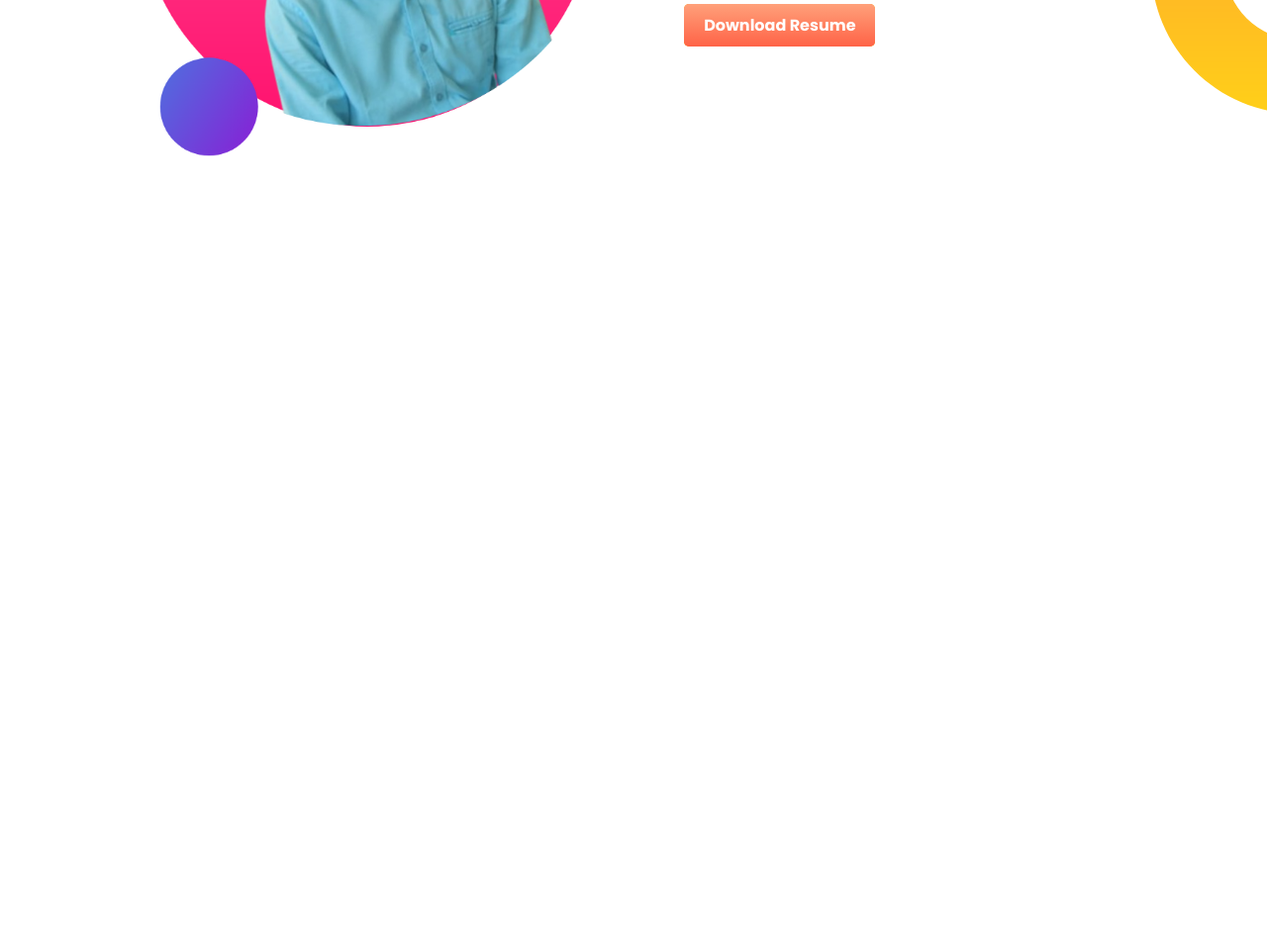
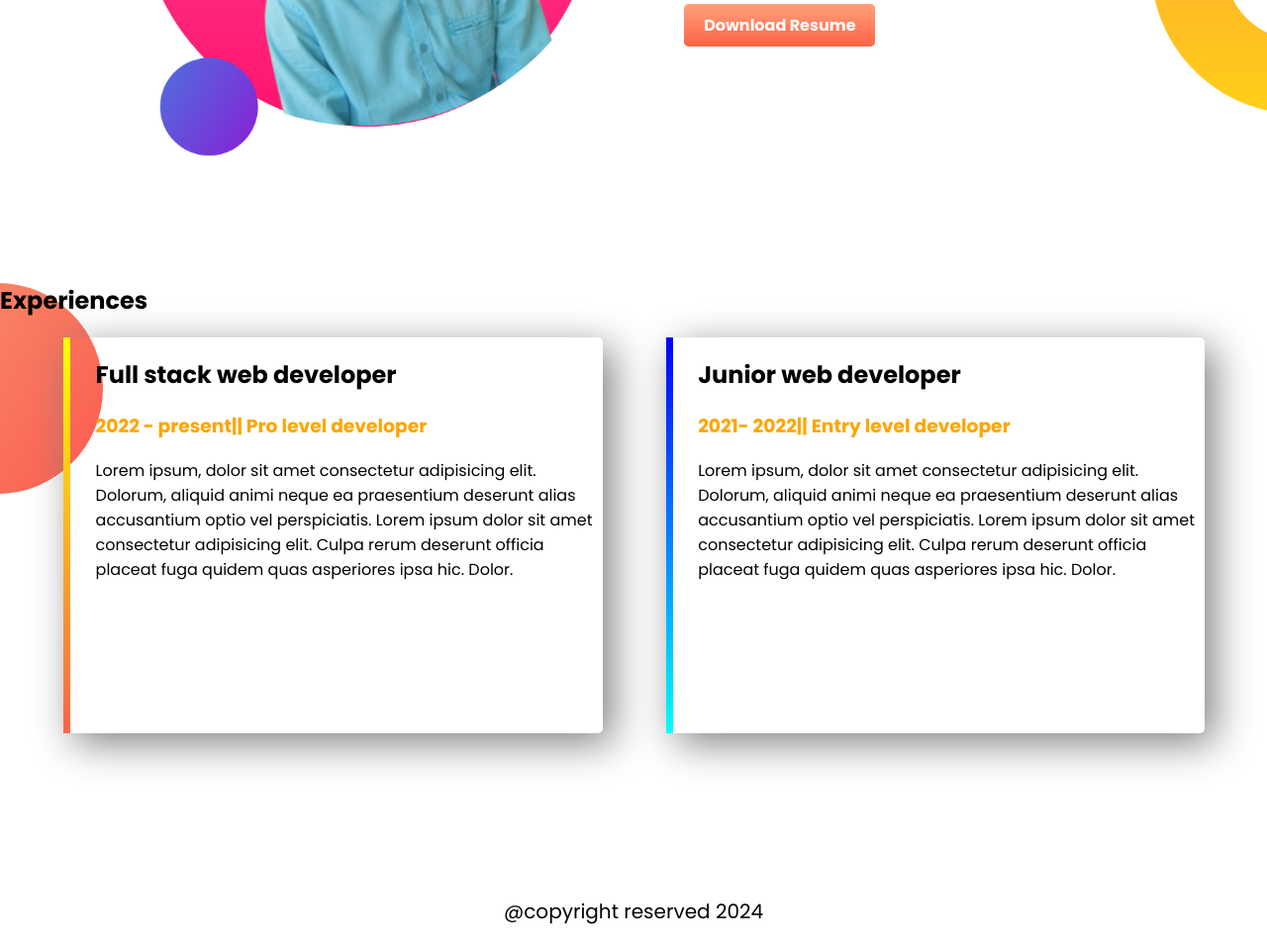
Before and after one commit to ezaz01/portfolio, a plain HTML site: page index.html in a window 1280 px wide. Shown: the part 934-1890 px from the top of the page at 99% size. Before the commit the page ends 1200 px from the top, so only its background shows below. Drawn offline with Linux system fonts and the light colour scheme.

Commit message:
Portflio done

```diff
--- a/index.html
+++ b/index.html
@@ -45,6 +45,28 @@
             <a class="link-button" href="https://www.linkedin.com/in/ezazahmed01/" target="_blank">Download Resume</a>
         </div>
     </section>
+
+    <section class="experience-area">
+        <h2>Experiences</h2>
+        <div id="fullStack" class="half-width single-exp" >
+            <h2>Full stack web developer</h2>
+            <h3 class="name-highlight">2022 - present|| Pro level developer</h3>
+            <p>Lorem ipsum, dolor sit amet consectetur adipisicing elit. Dolorum, aliquid animi neque ea praesentium deserunt alias
+                accusantium optio vel perspiciatis. Lorem ipsum dolor sit amet consectetur adipisicing elit. Culpa rerum deserunt
+                officia placeat fuga quidem quas asperiores ipsa hic. Dolor. </p>
+        </div>
+        <div id="junior" class="half-width single-exp">
+            <h2>Junior web developer</h2>
+            <h3 class="name-highlight">2021- 2022|| Entry level developer</h3>
+            <p>Lorem ipsum, dolor sit amet consectetur adipisicing elit. Dolorum, aliquid animi neque ea praesentium deserunt alias
+                accusantium optio vel perspiciatis. Lorem ipsum dolor sit amet consectetur adipisicing elit. Culpa rerum deserunt
+                officia placeat fuga quidem quas asperiores ipsa hic. Dolor. </p>
+        </div>
+    </section>
+
+    <footer>
+        <p>@copyright reserved 2024</p>
+    </footer>
+
 </body>
-
 </html>
--- a/style.css
+++ b/style.css
@@ -1,9 +1,9 @@
-body{
+body {
     font-family: Poppins, sans-serif;
     margin: 0;
 }
 
-section{
+section {
     height: 500px;
     padding-bottom: 100px;
 }
@@ -14,19 +14,21 @@ section{
     margin-left: 5%;
     padding-left: 2%;
 }
-.top-banner{
+
+.top-banner {
     background-image: url("img/top-banner.png");
     background-repeat: no-repeat;
 }
 
-h1{
+h1 {
     font-size: 50px;
 }
-.name-highlight{
+
+.name-highlight {
     color: orange;
 }
 
-.link-button{
+.link-button {
     text-decoration: none;
     background-color: orange;
     padding: 10px 20px;
@@ -37,13 +39,41 @@ h1{
 }
 
 
-.half-width img{
+.half-width img {
     width: 100%;
     height: 100%;
 }
 
-.dream-area{
+.dream-area {
     background-image: url("img/dream-bg.png");
     background-repeat: no-repeat;
     background-position: right;
 }
+
+.experience-area {
+    background-image: url("img/exp-bg.png");
+    background-repeat: no-repeat;
+}
+
+.single-exp {
+    box-shadow: 10px 10px 40px gray;
+    border-radius: 5px;
+    height: 80%;
+}
+
+#fullStack {
+    border-left: 7px solid;
+    border-image: linear-gradient(180deg, yellow, tomato);
+    border-image-slice: 1;
+}
+
+#junior {
+    border-left: 7px solid;
+    border-image: linear-gradient(180deg, blue, cyan);
+    border-image-slice: 1;
+}
+
+footer p{
+    text-align: center;
+    font-size: 20px;
+}
```
